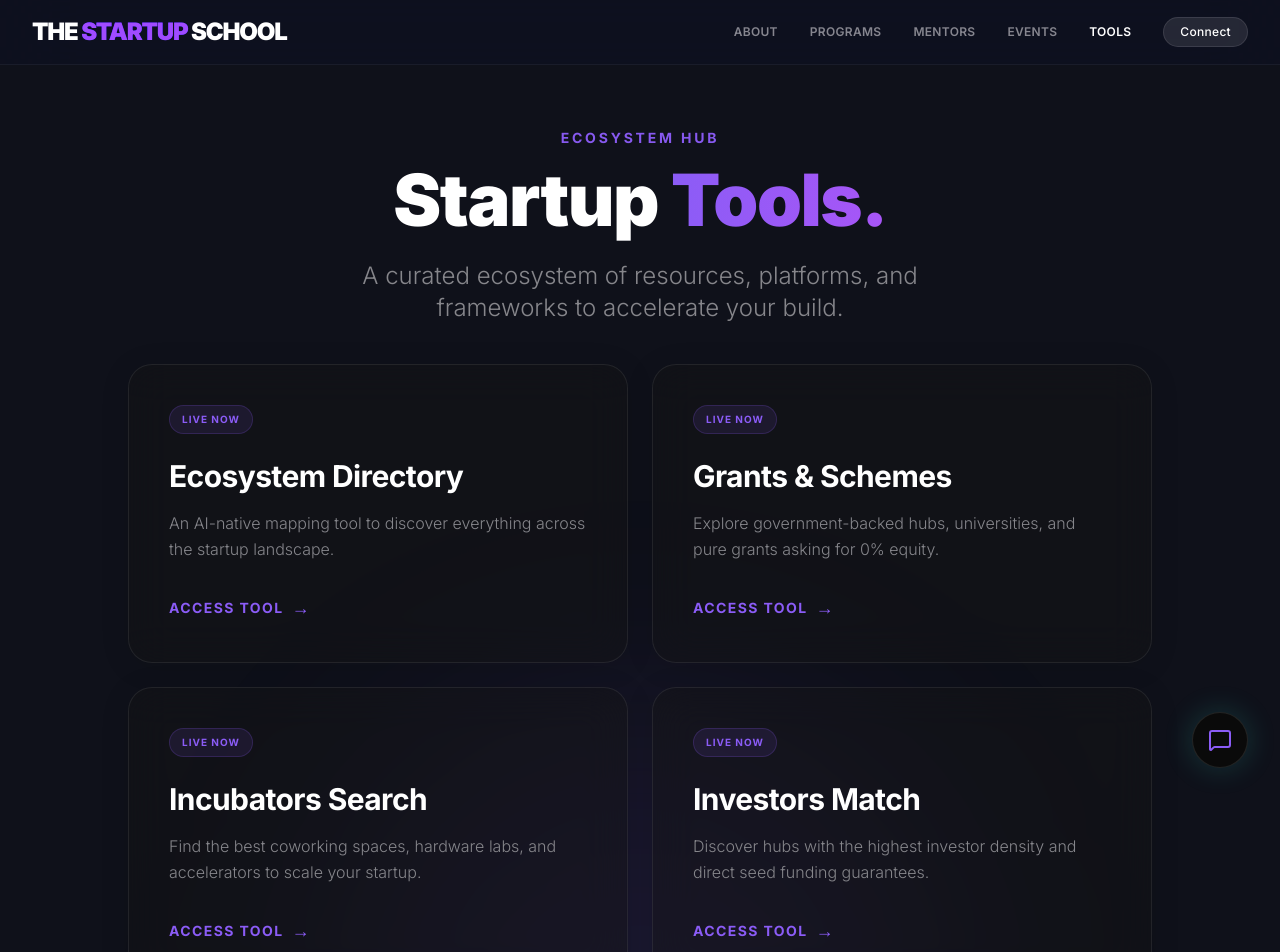
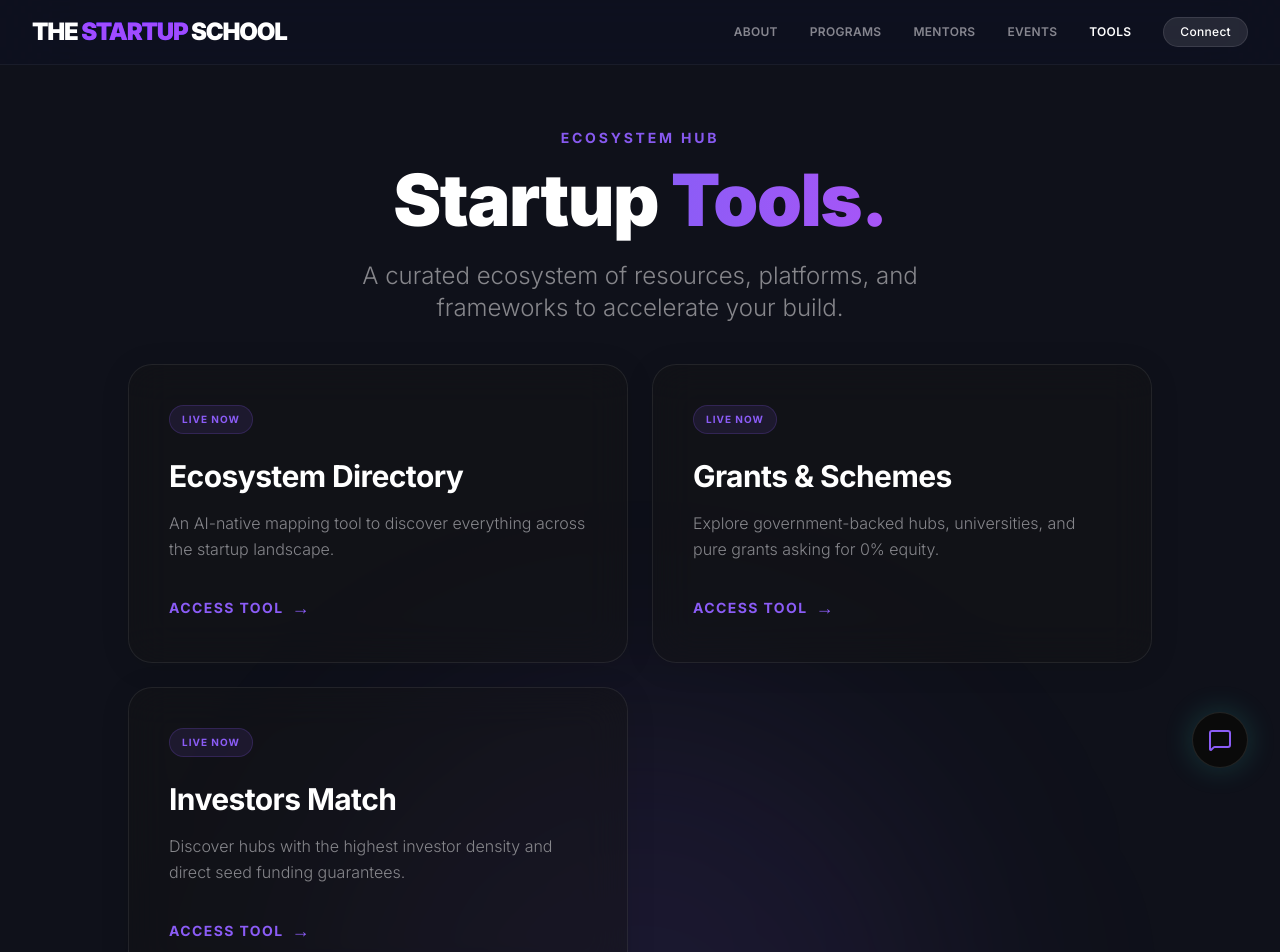
Before and after one commit to ishaan-jha021/thestartupschool-dev, a Next.js app in the folder web/: page /tools in a window 1280 px wide. Shown: the top 952 px of the page. Built offline with nearby package versions, Linux system fonts and the light colour scheme.

Commit message:
Rename ecosystem to incubator-search, remove duplicate Incubators card

```diff
--- a/web/app/tools/ecosystem/page.tsx
+++ b/web/app/tools/incubator-search/page.tsx
@@ -49,7 +49,7 @@ export default function EcosystemPage() {
                         <p className="text-text-secondary text-lg leading-relaxed mb-10 max-w-3xl mx-auto font-light">
                             We've natively mapped out 50+ top coworking spaces, accelerators, and incubators across Mumbai. Compare equity models, desks, fees, and funding prospects instantly.
                         </p>
-                        <Link href="/tools/ecosystem/directory" className="inline-block bg-white hover:bg-gray-200 text-black px-10 py-4 rounded-full font-bold transition duration-300">
+                        <Link href="/tools/incubator-search/directory" className="inline-block bg-white hover:bg-gray-200 text-black px-10 py-4 rounded-full font-bold transition duration-300">
                             Explore The Directory
                         </Link>
                     </div>
@@ -58,17 +58,17 @@ export default function EcosystemPage() {
                 {/* Categories Grid */}
                 <section>
                     <div className="grid md:grid-cols-3 gap-8">
-                        <Link href="/tools/ecosystem/grants" className="glass-card p-10 rounded-3xl border border-white/5 relative group hover:border-accent-blue/50 transition-colors">
+                        <Link href="/tools/incubator-search/grants" className="glass-card p-10 rounded-3xl border border-white/5 relative group hover:border-accent-blue/50 transition-colors">
                             <div className="w-12 h-12 rounded-full bg-white/5 border border-white/10 flex items-center justify-center text-accent-blue font-bold mb-6 group-hover:scale-110 transition-transform">1</div>
                             <h3 className="text-2xl font-bold text-white mb-4 group-hover:text-accent-blue transition-colors">Grants & Schemes</h3>
                             <p className="text-text-secondary leading-relaxed font-light">Explore government-backed hubs, universities, and pure grants asking for 0% equity.</p>
                         </Link>
-                        <Link href="/tools/ecosystem/incubators" className="glass-card p-10 rounded-3xl border border-white/5 relative group hover:border-accent-blue/50 transition-colors">
+                        <Link href="/tools/incubator-search/incubators" className="glass-card p-10 rounded-3xl border border-white/5 relative group hover:border-accent-blue/50 transition-colors">
                             <div className="w-12 h-12 rounded-full bg-white/5 border border-white/10 flex items-center justify-center text-accent-blue font-bold mb-6 group-hover:scale-110 transition-transform">2</div>
                             <h3 className="text-2xl font-bold text-white mb-4 group-hover:text-accent-blue transition-colors">Incubators</h3>
                             <p className="text-text-secondary leading-relaxed font-light">Find the best coworking spaces, hardware labs, and accelerators to scale your startup.</p>
                         </Link>
-                        <Link href="/tools/ecosystem/investors" className="glass-card p-10 rounded-3xl border border-white/5 relative group hover:border-accent-blue/50 transition-colors">
+                        <Link href="/tools/incubator-search/investors" className="glass-card p-10 rounded-3xl border border-white/5 relative group hover:border-accent-blue/50 transition-colors">
                             <div className="w-12 h-12 rounded-full bg-white/5 border border-white/10 flex items-center justify-center text-accent-blue font-bold mb-6 group-hover:scale-110 transition-transform">3</div>
                             <h3 className="text-2xl font-bold text-white mb-4 group-hover:text-accent-blue transition-colors">Investors</h3>
                             <p className="text-text-secondary leading-relaxed font-light">Discover hubs with the highest investor density and direct seed funding guarantees.</p>
--- a/web/app/tools/page.tsx
+++ b/web/app/tools/page.tsx
@@ -22,7 +22,7 @@ export default function ToolsPage() {
                 </p>
                 <div className="grid md:grid-cols-2 lg:grid-cols-2 gap-6 max-w-5xl mx-auto text-left relative z-10 w-full font-light">
                     {/* Active Tool 1: Directory */}
-                    <Link href="/tools/ecosystem/directory" className="glass-card p-8 md:p-10 rounded-3xl border border-white/10 hover:border-accent-blue/50 transition-colors group relative overflow-hidden bg-[#050505]">
+                    <Link href="/tools/incubator-search/directory" className="glass-card p-8 md:p-10 rounded-3xl border border-white/10 hover:border-accent-blue/50 transition-colors group relative overflow-hidden bg-[#050505]">
                         <span className="bg-accent-blue/10 text-accent-blue text-[10px] font-bold px-3 py-1.5 rounded-full uppercase tracking-widest mb-6 inline-block border border-accent-blue/20">Live Now</span>
                         <h3 className="text-2xl md:text-3xl font-bold text-white mb-4 tracking-tight group-hover:text-accent-blue transition-colors">Ecosystem Directory</h3>
                         <p className="text-text-secondary leading-relaxed font-light mb-8">An AI-native mapping tool to discover everything across the startup landscape.</p>
@@ -30,23 +30,17 @@ export default function ToolsPage() {
                     </Link>
 
                     {/* Active Tool 2: Grants */}
-                    <Link href="/tools/ecosystem/grants" className="glass-card p-8 md:p-10 rounded-3xl border border-white/10 hover:border-accent-blue/50 transition-colors group relative overflow-hidden bg-[#050505]">
+                    <Link href="/tools/incubator-search/grants" className="glass-card p-8 md:p-10 rounded-3xl border border-white/10 hover:border-accent-blue/50 transition-colors group relative overflow-hidden bg-[#050505]">
                         <span className="bg-accent-blue/10 text-accent-blue text-[10px] font-bold px-3 py-1.5 rounded-full uppercase tracking-widest mb-6 inline-block border border-accent-blue/20">Live Now</span>
                         <h3 className="text-2xl md:text-3xl font-bold text-white mb-4 tracking-tight group-hover:text-accent-blue transition-colors">Grants & Schemes</h3>
                         <p className="text-text-secondary leading-relaxed font-light mb-8">Explore government-backed hubs, universities, and pure grants asking for 0% equity.</p>
                         <span className="text-accent-blue font-bold text-sm tracking-widest uppercase flex items-center gap-2 group-hover:translate-x-2 transition-transform">Access Tool <span className="text-lg">&rarr;</span></span>
                     </Link>
 
-                    {/* Active Tool 3: Incubators */}
-                    <Link href="/tools/ecosystem/incubators" className="glass-card p-8 md:p-10 rounded-3xl border border-white/10 hover:border-accent-blue/50 transition-colors group relative overflow-hidden bg-[#050505]">
-                        <span className="bg-accent-blue/10 text-accent-blue text-[10px] font-bold px-3 py-1.5 rounded-full uppercase tracking-widest mb-6 inline-block border border-accent-blue/20">Live Now</span>
-                        <h3 className="text-2xl md:text-3xl font-bold text-white mb-4 tracking-tight group-hover:text-accent-blue transition-colors">Incubators Search</h3>
-                        <p className="text-text-secondary leading-relaxed font-light mb-8">Find the best coworking spaces, hardware labs, and accelerators to scale your startup.</p>
-                        <span className="text-accent-blue font-bold text-sm tracking-widest uppercase flex items-center gap-2 group-hover:translate-x-2 transition-transform">Access Tool <span className="text-lg">&rarr;</span></span>
-                    </Link>
+
 
                     {/* Active Tool 4: Investors */}
-                    <Link href="/tools/ecosystem/investors" className="glass-card p-8 md:p-10 rounded-3xl border border-white/10 hover:border-accent-blue/50 transition-colors group relative overflow-hidden bg-[#050505]">
+                    <Link href="/tools/incubator-search/investors" className="glass-card p-8 md:p-10 rounded-3xl border border-white/10 hover:border-accent-blue/50 transition-colors group relative overflow-hidden bg-[#050505]">
                         <span className="bg-accent-blue/10 text-accent-blue text-[10px] font-bold px-3 py-1.5 rounded-full uppercase tracking-widest mb-6 inline-block border border-accent-blue/20">Live Now</span>
                         <h3 className="text-2xl md:text-3xl font-bold text-white mb-4 tracking-tight group-hover:text-accent-blue transition-colors">Investors Match</h3>
                         <p className="text-text-secondary leading-relaxed font-light mb-8">Discover hubs with the highest investor density and direct seed funding guarantees.</p>
```
Also changed, not shown: web/app/tools/incubator-search/directory/page.tsx (renamed from web/app/tools/ecosystem/directory/page.tsx), web/app/tools/incubator-search/grants/page.tsx (renamed from web/app/tools/ecosystem/grants/page.tsx), web/app/tools/incubator-search/incubators/page.tsx (renamed from web/app/tools/ecosystem/incubators/page.tsx), web/app/tools/incubator-search/investors/page.tsx (renamed from web/app/tools/ecosystem/investors/page.tsx).
